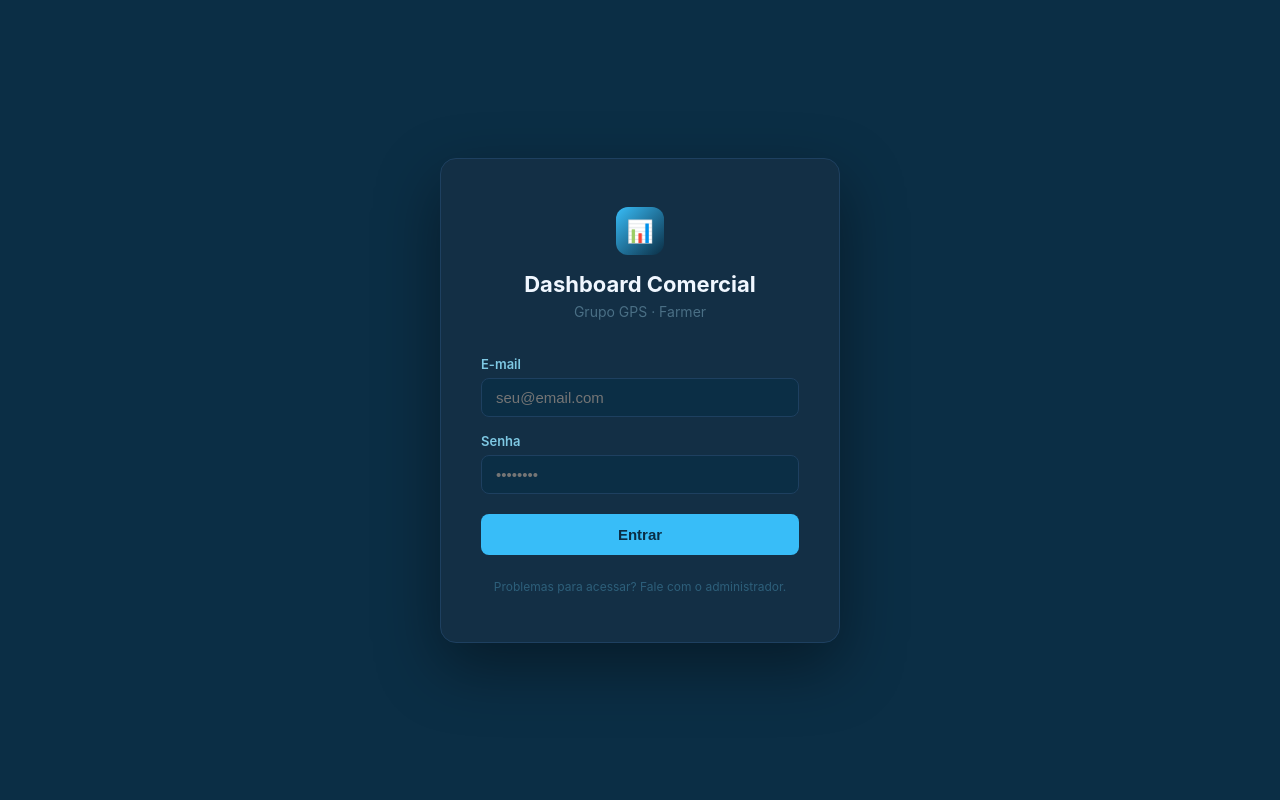
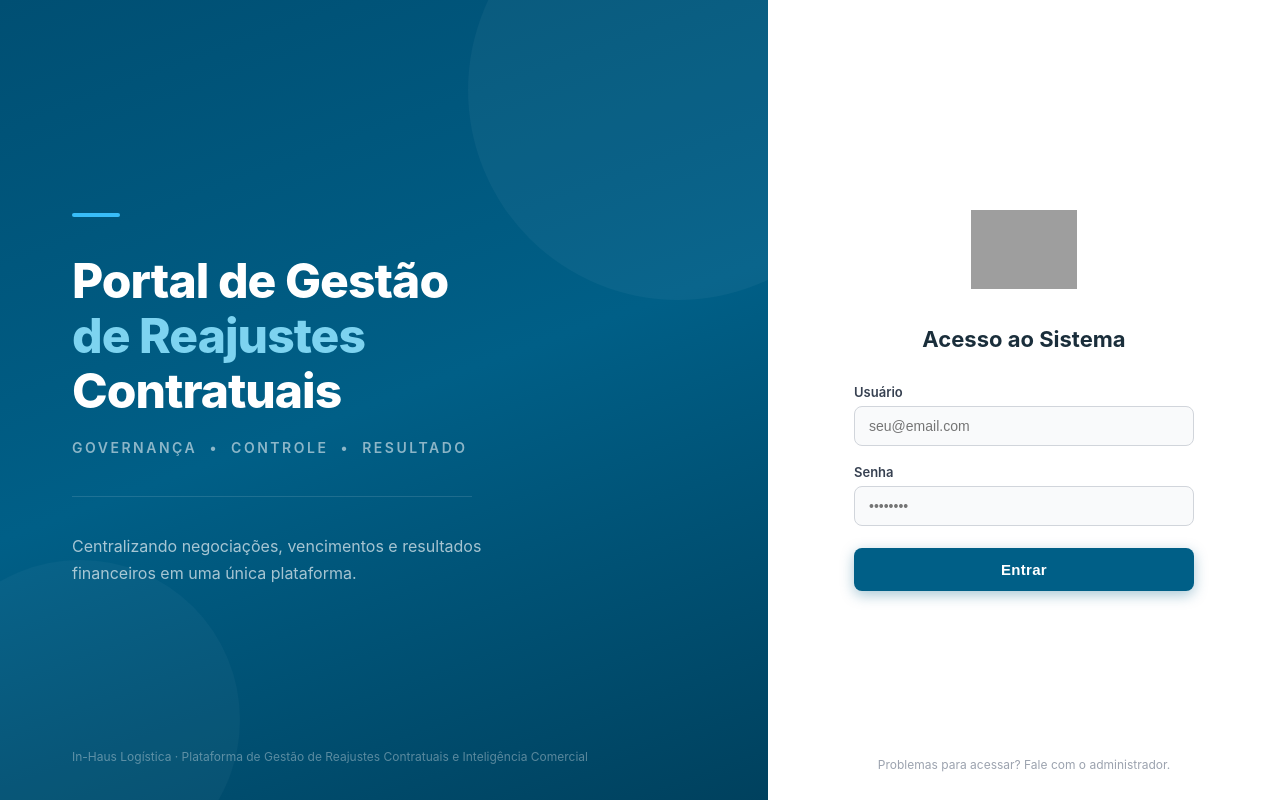
Before and after one commit to marioliveira460/Controle-Comercial-GPS-v2, a React (Vite) app: page / in a window 1280 px wide. Built offline with nearby package versions, Linux system fonts and the light colour scheme; grey boxes are pictures that could not be loaded.

Commit message:
Update Login.jsx

```diff
--- a/src/components/Login.jsx
+++ b/src/components/Login.jsx
@@ -10,7 +10,6 @@ export default function Login({ onLogin }) {
     e.preventDefault();
     setError("");
     setLoading(true);
-
     try {
       const res = await fetch("/api/auth?action=login", {
         method: "POST",
@@ -19,7 +18,6 @@ export default function Login({ onLogin }) {
       });
       const data = await res.json();
       if (!res.ok) throw new Error(data.error || "Erro ao entrar");
-
       localStorage.setItem("gps_token", data.token);
       localStorage.setItem("gps_user", JSON.stringify(data.user));
       onLogin(data.user, data.token);
@@ -31,110 +29,207 @@ export default function Login({ onLogin }) {
   }
 
   return (
-    <div
-      style={{
-        minHeight: "100vh",
-        background: "#0B2E45",
+    <div style={{
+      display: "flex",
+      minHeight: "100vh",
+      fontFamily: "'Inter', 'Segoe UI', Arial, sans-serif",
+    }}>
+      {/* ── LADO ESQUERDO (60%) ─────────────────────────────────────── */}
+      <div style={{
+        flex: "0 0 60%",
+        background: "linear-gradient(160deg, #004F73 0%, #005F87 50%, #00415E 100%)",
         display: "flex",
+        flexDirection: "column",
+        justifyContent: "center",
+        padding: "64px 72px",
+        position: "relative",
+        overflow: "hidden",
+      }}>
+        {/* Detalhe decorativo de fundo */}
+        <div style={{
+          position: "absolute", top: -120, right: -120,
+          width: 420, height: 420,
+          borderRadius: "50%",
+          background: "rgba(255,255,255,0.04)",
+          pointerEvents: "none",
+        }} />
+        <div style={{
+          position: "absolute", bottom: -80, left: -80,
+          width: 320, height: 320,
+          borderRadius: "50%",
+          background: "rgba(255,255,255,0.03)",
+          pointerEvents: "none",
+        }} />
+
+        {/* Conteúdo principal */}
+        <div style={{ position: "relative", zIndex: 1 }}>
+          {/* Linha decorativa */}
+          <div style={{
+            width: 48, height: 4,
+            background: "#38BDF8",
+            borderRadius: 2,
+            marginBottom: 36,
+          }} />
+
+          <h1 style={{
+            color: "#FFFFFF",
+            fontSize: 48,
+            fontWeight: 800,
+            lineHeight: 1.15,
+            margin: "0 0 20px",
+            letterSpacing: "-0.02em",
+          }}>
+            Portal de Gestão<br />
+            <span style={{ color: "#7DD3F0" }}>de Reajustes</span><br />
+            Contratuais
+          </h1>
+
+          <p style={{
+            color: "rgba(255,255,255,0.55)",
+            fontSize: 14,
+            fontWeight: 600,
+            letterSpacing: "0.18em",
+            textTransform: "uppercase",
+            margin: "0 0 40px",
+          }}>
+            Governança&nbsp;&nbsp;•&nbsp;&nbsp;Controle&nbsp;&nbsp;•&nbsp;&nbsp;Resultado
+          </p>
+
+          {/* Divider */}
+          <div style={{
+            width: "100%", maxWidth: 400,
+            height: 1,
+            background: "rgba(255,255,255,0.12)",
+            margin: "0 0 36px",
+          }} />
+
+          <p style={{
+            color: "rgba(255,255,255,0.65)",
+            fontSize: 16,
+            lineHeight: 1.7,
+            maxWidth: 440,
+            margin: 0,
+          }}>
+            Centralizando negociações, vencimentos e resultados financeiros em uma única plataforma.
+          </p>
+        </div>
+
+        {/* Rodapé esquerdo */}
+        <div style={{
+          position: "absolute", bottom: 36, left: 72,
+          zIndex: 1,
+        }}>
+          <p style={{ color: "rgba(255,255,255,0.35)", fontSize: 12, margin: 0 }}>
+            In-Haus Logística · Plataforma de Gestão de Reajustes Contratuais e Inteligência Comercial
+          </p>
+        </div>
+      </div>
+
+      {/* ── LADO DIREITO (40%) ─────────────────────────────────────── */}
+      <div style={{
+        flex: "0 0 40%",
+        background: "#FFFFFF",
+        display: "flex",
+        flexDirection: "column",
         alignItems: "center",
         justifyContent: "center",
-        fontFamily: "'Inter', 'DM Sans', Arial, sans-serif",
-      }}
-    >
-      <div
-        style={{
-          background: "#132F45",
-          border: "1px solid #1E4060",
-          borderRadius: 16,
-          padding: "48px 40px",
-          width: "100%",
-          maxWidth: 400,
-          boxShadow: "0 24px 64px rgba(0,0,0,0.4)",
-        }}
-      >
-        {/* Logo / título */}
-        <div style={{ textAlign: "center", marginBottom: 36 }}>
-          <div
+        padding: "64px 48px",
+        position: "relative",
+      }}>
+        {/* Logo In-Haus */}
+        <div style={{ marginBottom: 32, textAlign: "center" }}>
+          <img
+            src="/logo-inhaus.png"
+            alt="In-Haus Logística"
             style={{
-              width: 48,
-              height: 48,
-              background: "linear-gradient(135deg,#38BDF8,#0B2E45)",
-              borderRadius: 12,
-              margin: "0 auto 16px",
-              display: "flex",
-              alignItems: "center",
-              justifyContent: "center",
-              fontSize: 22,
+              height: 80,
+              width: "auto",
+              objectFit: "contain",
             }}
-          >
-            📊
-          </div>
-          <h1 style={{ color: "#F0F7FF", fontSize: 22, fontWeight: 700, margin: 0 }}>
-            Dashboard Comercial
-          </h1>
-          <p style={{ color: "#4A6F85", fontSize: 14, margin: "6px 0 0" }}>Grupo GPS · Farmer</p>
+          />
         </div>
 
-        <form onSubmit={handleSubmit} style={{ display: "flex", flexDirection: "column", gap: 16 }}>
+        {/* Título do form */}
+        <h2 style={{
+          color: "#1A2E3B",
+          fontSize: 22,
+          fontWeight: 700,
+          margin: "0 0 32px",
+          textAlign: "center",
+        }}>
+          Acesso ao Sistema
+        </h2>
+
+        {/* Formulário */}
+        <form
+          onSubmit={handleSubmit}
+          style={{ width: "100%", maxWidth: 340, display: "flex", flexDirection: "column", gap: 18 }}
+        >
           <div>
-            <label style={{ color: "#7EC8E3", fontSize: 13, fontWeight: 600, display: "block", marginBottom: 6 }}>
-              E-mail
+            <label style={{
+              display: "block", marginBottom: 6,
+              fontSize: 13, fontWeight: 600, color: "#374151",
+            }}>
+              Usuário
             </label>
             <input
               type="email"
               value={email}
-              onChange={(e) => setEmail(e.target.value)}
+              onChange={e => setEmail(e.target.value)}
               required
               placeholder="seu@email.com"
               style={{
-                width: "100%",
-                background: "#0B2E45",
-                border: "1px solid #1E4060",
+                width: "100%", boxSizing: "border-box",
+                padding: "11px 14px",
+                border: "1.5px solid #D1D5DB",
                 borderRadius: 8,
-                padding: "10px 14px",
-                color: "#F0F7FF",
-                fontSize: 15,
+                fontSize: 14, color: "#111827",
                 outline: "none",
-                boxSizing: "border-box",
+                background: "#F9FAFB",
+                transition: "border-color 0.2s",
               }}
+              onFocus={e => e.target.style.borderColor = "#005F87"}
+              onBlur={e => e.target.style.borderColor = "#D1D5DB"}
             />
           </div>
 
           <div>
-            <label style={{ color: "#7EC8E3", fontSize: 13, fontWeight: 600, display: "block", marginBottom: 6 }}>
+            <label style={{
+              display: "block", marginBottom: 6,
+              fontSize: 13, fontWeight: 600, color: "#374151",
+            }}>
               Senha
             </label>
             <input
               type="password"
               value={password}
-              onChange={(e) => setPassword(e.target.value)}
+              onChange={e => setPassword(e.target.value)}
               required
               placeholder="••••••••"
               style={{
-                width: "100%",
-                background: "#0B2E45",
-                border: "1px solid #1E4060",
+                width: "100%", boxSizing: "border-box",
+                padding: "11px 14px",
+                border: "1.5px solid #D1D5DB",
                 borderRadius: 8,
-                padding: "10px 14px",
-                color: "#F0F7FF",
-                fontSize: 15,
+                fontSize: 14, color: "#111827",
                 outline: "none",
-                boxSizing: "border-box",
+                background: "#F9FAFB",
+                transition: "border-color 0.2s",
               }}
+              onFocus={e => e.target.style.borderColor = "#005F87"}
+              onBlur={e => e.target.style.borderColor = "#D1D5DB"}
             />
           </div>
 
           {error && (
-            <div
-              style={{
-                background: "#3B1515",
-                border: "1px solid #7F1D1D",
-                borderRadius: 8,
-                padding: "10px 14px",
-                color: "#FCA5A5",
-                fontSize: 14,
-              }}
-            >
+            <div style={{
+              background: "#FEF2F2",
+              border: "1px solid #FECACA",
+              borderRadius: 8,
+              padding: "10px 14px",
+              color: "#DC2626",
+              fontSize: 13,
+            }}>
               {error}
             </div>
           )}
@@ -143,15 +238,18 @@ export default function Login({ onLogin }) {
             type="submit"
             disabled={loading}
             style={{
-              background: loading ? "#1E4060" : "#38BDF8",
-              color: loading ? "#4A6F85" : "#0B2E45",
+              width: "100%",
+              padding: "13px",
+              background: loading ? "#9CA3AF" : "#005F87",
+              color: "#FFFFFF",
               border: "none",
               borderRadius: 8,
-              padding: "12px",
               fontSize: 15,
               fontWeight: 700,
               cursor: loading ? "not-allowed" : "pointer",
               marginTop: 4,
+              letterSpacing: "0.02em",
+              boxShadow: loading ? "none" : "0 4px 14px rgba(0,95,135,0.35)",
               transition: "all 0.2s",
             }}
           >
@@ -159,7 +257,11 @@ export default function Login({ onLogin }) {
           </button>
         </form>
 
-        <p style={{ color: "#2D5F7A", fontSize: 12, textAlign: "center", marginTop: 24 }}>
+        {/* Rodapé direito */}
+        <p style={{
+          position: "absolute", bottom: 28,
+          color: "#9CA3AF", fontSize: 12, textAlign: "center",
+        }}>
           Problemas para acessar? Fale com o administrador.
         </p>
       </div>
```
